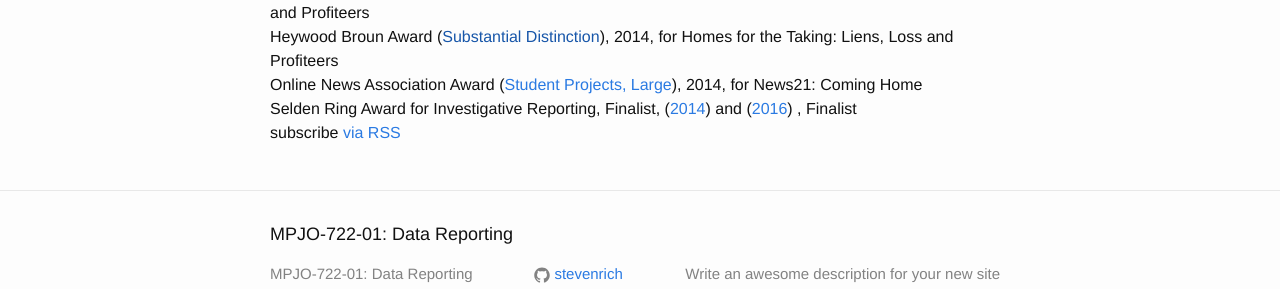
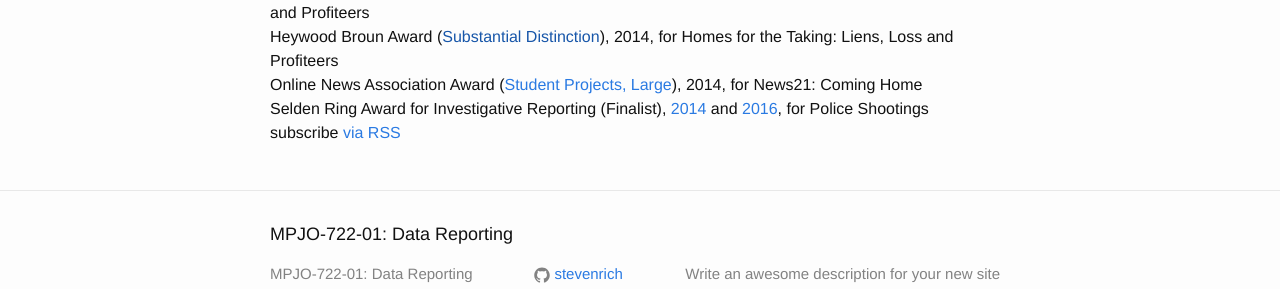
Before and after one commit to stevenrich-zz/stevenrich.github.io, a Jekyll site: the page built from clips.html, in a window 1280 px wide and 900 px high, scrolled down 3440 px. Shown: the part 464-753 px from the top of the window. Built offline with Jekyll 4.4.1, drawn with Linux system fonts in a browser that asks for light colours.

Commit message:
Update clips.html

```diff
--- a/clips.html
+++ b/clips.html
@@ -111,7 +111,7 @@ layout: default
   Data Journalism Award (<a href="http://www.globaleditorsnetwork.org/programmes/data-journalism-awards/">Best Data-driven Investigation</a>), 2014, for Homes for the Taking: Liens, Loss and Profiteers<br>
   Heywood Broun Award (<a href="">Substantial Distinction</a>), 2014, for Homes for the Taking: Liens, Loss and Profiteers<br>
   Online News Association Award (<a href="http://journalists.org/awards/2014-awards/">Student Projects, Large</a>), 2014, for News21: Coming Home<br>
-  Selden Ring Award for Investigative Reporting, Finalist, (<a href="http://annenberg.usc.edu/news/around-usc-annenberg/milwaukee-journal-sentinel-team-wins-2014-usc-annenberg-selden-ring-award">2014</a>) and (<a href="http://annenberg.usc.edu/news/awards/%E2%80%9Cseafood-slaves%E2%80%9D-associated-press-wins-usc-annenberg%E2%80%99s-2016-selden-ring-award">2016</a>) , Finalist
+  Selden Ring Award for Investigative Reporting (Finalist), <a href="http://annenberg.usc.edu/news/around-usc-annenberg/milwaukee-journal-sentinel-team-wins-2014-usc-annenberg-selden-ring-award">2014</a> and <a href="http://annenberg.usc.edu/news/awards/%E2%80%9Cseafood-slaves%E2%80%9D-associated-press-wins-usc-annenberg%E2%80%99s-2016-selden-ring-award">2016</a>, for Police Shootings<br>
 
   <p class="rss-subscribe">subscribe <a href="{{ "/feed.xml" | prepend: site.baseurl }}">via RSS</a></p>
 
```
